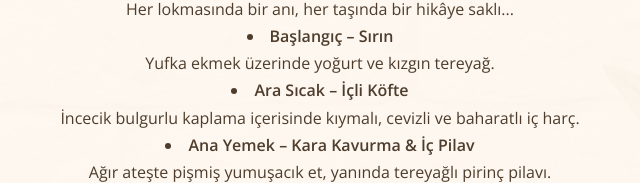
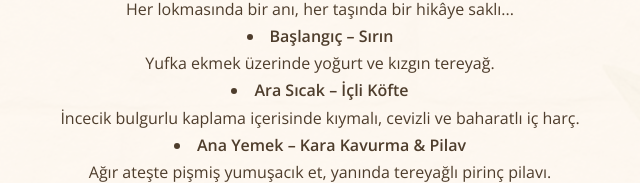
Before and after one commit to AvluGumusbaglar/Avlu-Gumusbaglar, a plain HTML site: page index.html in a window 1280 px wide. Shown: the part 1914-2097 px from the top of the page, 320-960 px from the left. Drawn offline with nearby package versions, Linux system fonts and the light colour scheme.

Commit message:
index.html

```diff
--- a/index.html
+++ b/index.html
@@ -283,7 +283,7 @@ header {
       <p>Yufka ekmek üzerinde yoğurt ve kızgın tereyağ.</p>
       <li><strong>Ara Sıcak – İçli Köfte</strong></li>
       <p>İncecik bulgurlu kaplama içerisinde kıymalı, cevizli ve baharatlı iç harç.</p>
-      <li><strong>Ana Yemek – Kara Kavurma & İç Pilav</strong></li>
+      <li><strong>Ana Yemek – Kara Kavurma & Pilav</strong></li>
       <p>Ağır ateşte pişmiş yumuşacık et, yanında tereyağlı pirinç pilavı.</p>
       <li><strong>Tatlı – Dolanger</strong></li>
       <p>İnce yufka arasında bol ceviz içi ve hafif şerbetle geleneksel tat.</p>
```
